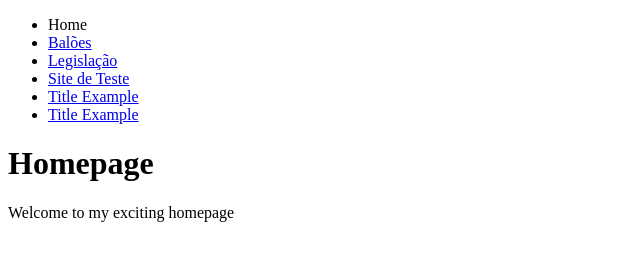
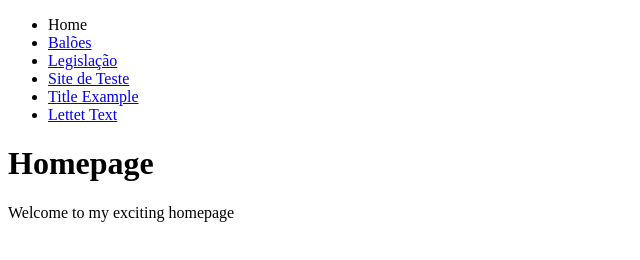
Before and after one commit to henriqueprass/henriqueprass.github.io, a plain HTML site: page index.html in a window 1280 px wide. Shown: the full height of the page, 0-640 px from the left. Drawn offline with Linux system fonts and the light colour scheme.

Commit message:
Add files via upload

```diff
--- a/index.html
+++ b/index.html
@@ -13,7 +13,7 @@
 			<li><a href="https://henriqueprass.github.io/legislacao">Legislação</a></li>
 			<li><a href="https://henriqueprass.github.io/test-site/">Site de Teste</a></li>
 			<li><a href="https://henriqueprass.github.io/title-example.html">Title Example</a></li>
-			<li><a href="https://henriqueprass.github.io/4-assessment--marking-up-a-letter/letter-text.html">Title Example</a></li>
+			<li><a href="https://henriqueprass.github.io/4-assessment--marking-up-a-letter/letter-text.html">Lettet Text</a></li>
 		</ul>
 
     <h1>Homepage</h1>
```
